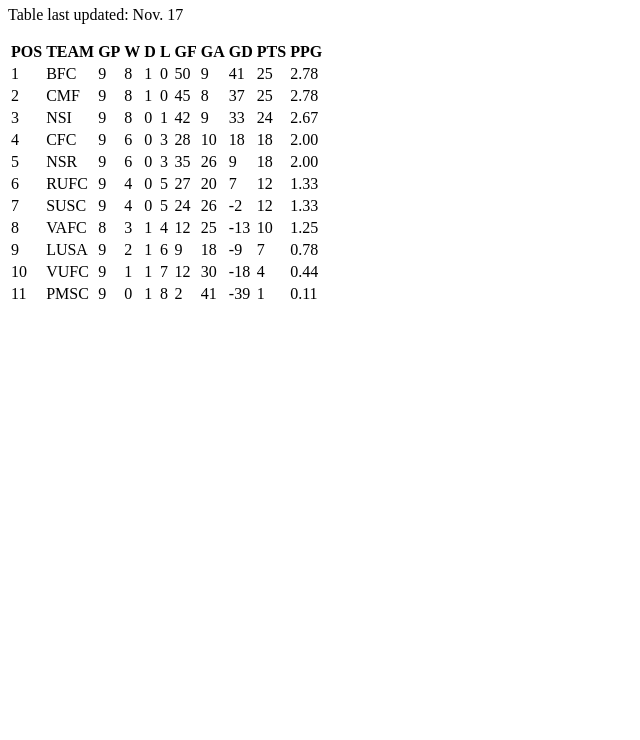
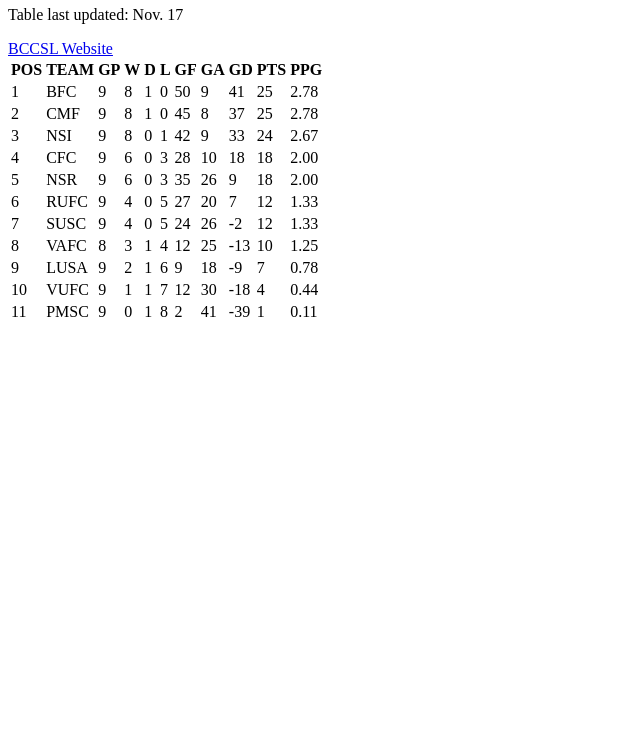
Before and after one commit to adriannarai1/adriannarai1.github.io, a plain HTML site: page index.html in a window 1280 px wide. Shown: the part 60-800 px from the top of the page, without its empty margins (0-640 px from the left). Drawn offline with Linux system fonts and the light colour scheme.

Commit message:
Update index.html

```diff
--- a/index.html
+++ b/index.html
@@ -31,6 +31,8 @@
     <tr><td>10</td><td>VUFC</td><td>9</td><td>1</td><td>1</td><td>7</td><td>12</td><td>30</td><td>-18</td><td>4</td><td>0.44</td></tr>
 
     <tr><td>11</td><td>PMSC</td><td>9</td><td>0</td><td>1</td><td>8</td><td>2</td><td>41</td><td>-39</td><td>1</td><td>0.11</td></tr>
+	   <a href="https://bccsl.ca/webapps/standings?reg_year=2027&division=gdiv1&Agegroup=U14&sched_type=reg&firsttime=0&embed=False" class="button-link">BCCSL Website</a>
+
 
 
 
```
